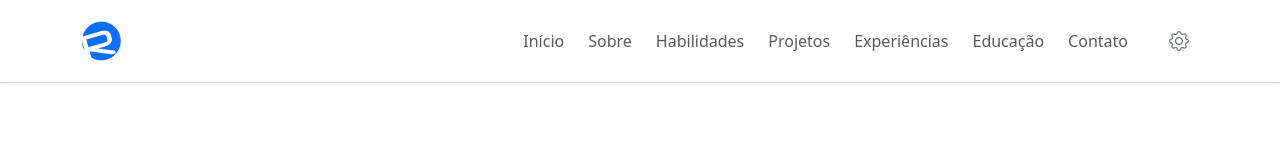
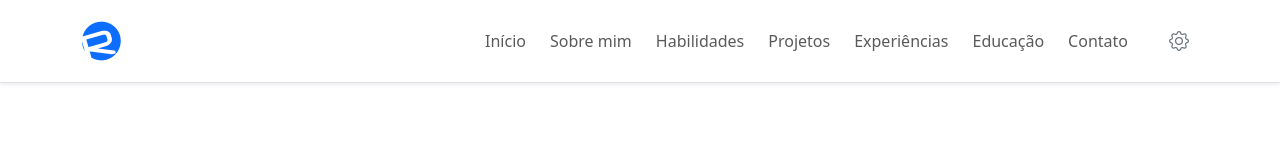
Before and after one commit to ronaldosabino/professional-portfolio, an Angular app: page / in a window 1280 px wide. Shown: the top 156 px of the page. Built offline with nearby package versions, Linux system fonts and the light colour scheme.

Commit message:
fix: update navbar about field for improved clarity in multiple languages

```diff
--- a/src/app/core/components/navbar/navbar.ts
+++ b/src/app/core/components/navbar/navbar.ts
@@ -38,7 +38,7 @@ export class Navbar {
     if (language === 'portuguese') {
       this.navbar = {
         home: 'Início',
-        about: 'Sobre',
+        about: 'Sobre mim',
         skills: 'Habilidades',
         projects: 'Projetos',
         experiences: 'Experiências',
@@ -50,7 +50,7 @@ export class Navbar {
     } else if (language === 'english') {
       this.navbar = {
         home: 'Home',
-        about: 'About',
+        about: 'About me',
         skills: 'Skills',
         projects: 'Projects',
         experiences: 'Experience',
```
